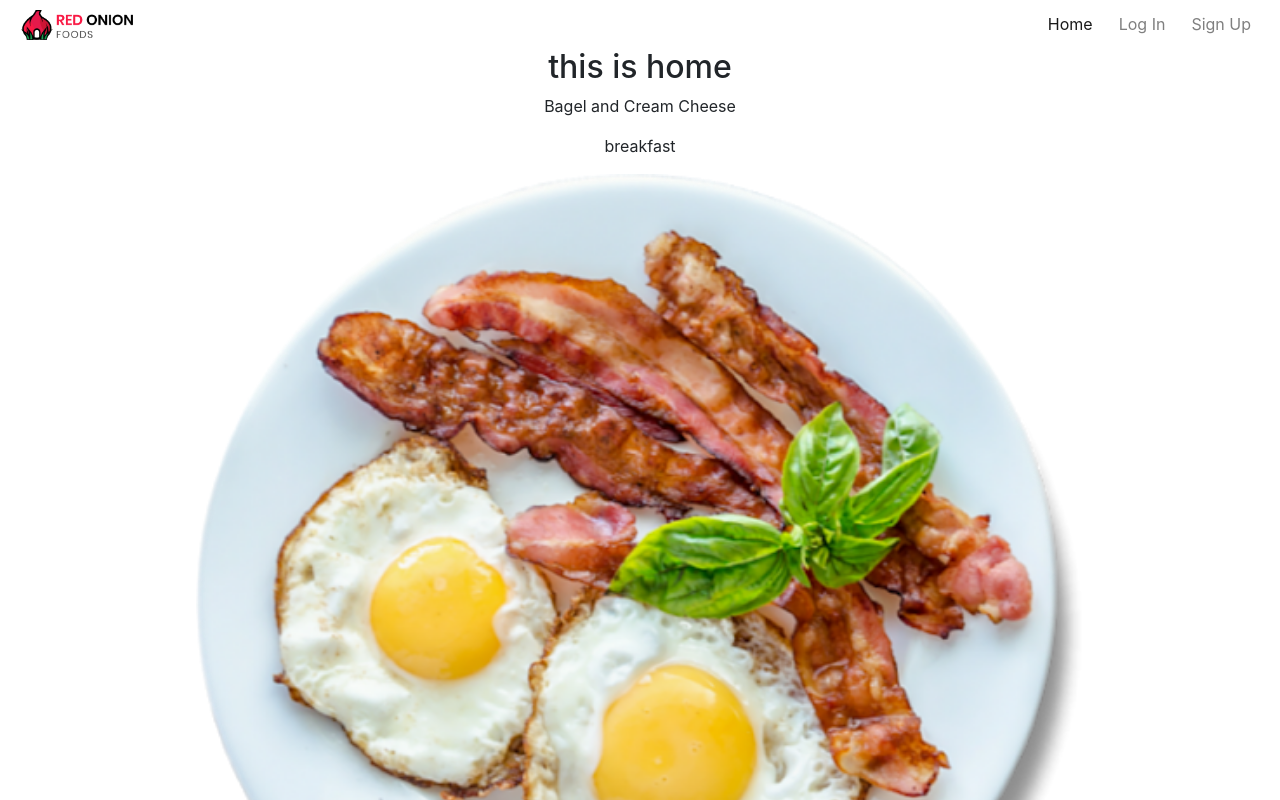
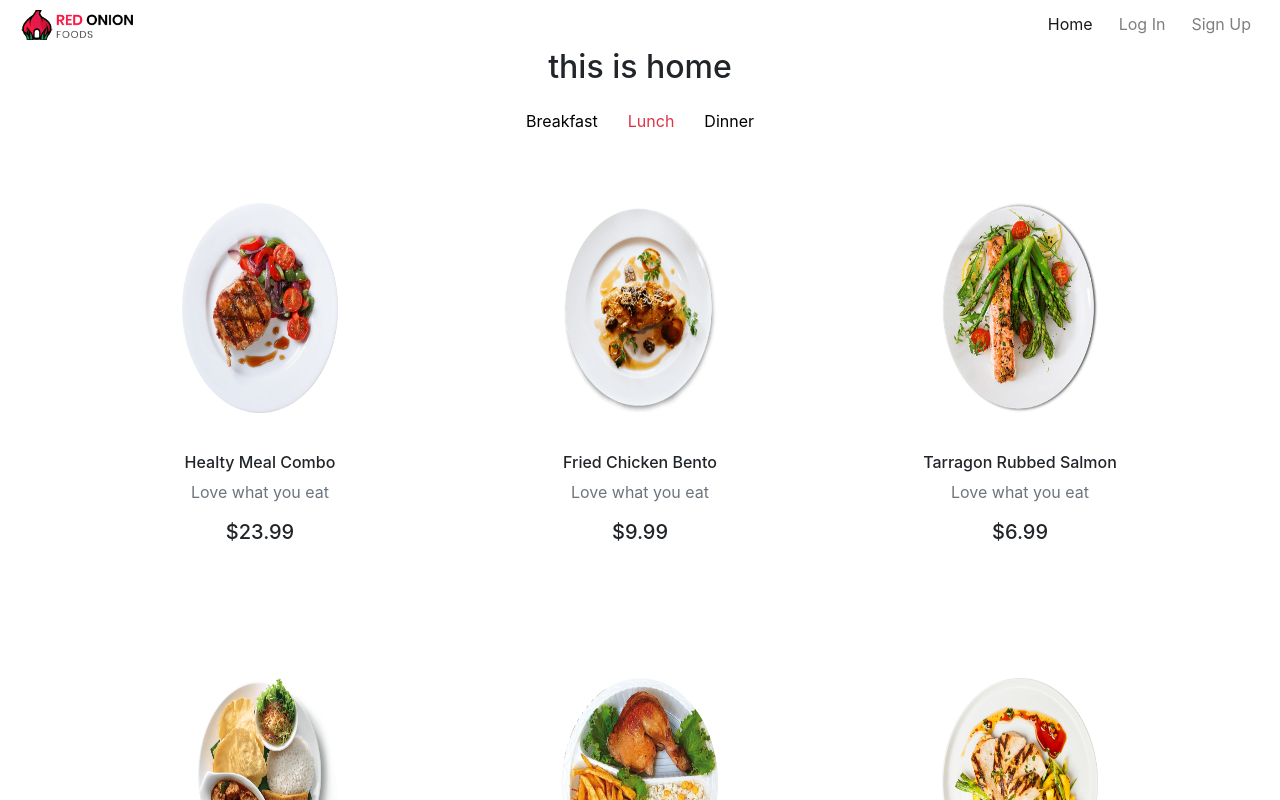
Before and after one commit to sifatMoonjerin/red-onion-foods, a React (Create React App) app: page / in a window 1280 px wide. Shown: the top 800 px of the page. Built offline with nearby package versions, Linux system fonts and the light colour scheme; no server answers.

Commit message:
menu added

```diff
--- a/src/components/Home/Home.js
+++ b/src/components/Home/Home.js
@@ -1,23 +1,13 @@
 import React from 'react';
-import fakeData from '../../resources/fakeData';
+
+import Menu from '../Menu/Menu';
 
 const Home = () => {
 
     return (
         <div>
             <h2>this is home</h2>
-            {
-                fakeData.map(el => {
-                    return (
-                        <div>
-                            <p>{el.title}</p>
-                            <p>{el.type}</p>
-                            <img src={el.image} alt="sfd"></img>
-                        </div>
-
-                    )
-                })
-            }
+            <Menu></Menu>
 
         </div>
     );
--- /dev/null
+++ b/src/components/Item/Item.css
@@ -0,0 +1,17 @@
+.card{
+    margin: 25px auto;
+    width: 16rem;
+    height: 425px;
+    padding: 10px;
+    border: none;
+    cursor: pointer;
+}
+
+.card:hover{
+    box-shadow: 0px 0px 40px lightgray;
+}
+
+.card-img-top{
+    height: 250px;
+    padding: 20px 40px;
+}
--- /dev/null
+++ b/src/components/Item/Item.js
@@ -0,0 +1,19 @@
+import React from 'react';
+import './Item.css';
+
+const Item = (props) => {
+    return (
+        <div className="col-lg-4">
+            <div className="card">
+                <img src={props.item.image} className="card-img-top" alt="..."/>
+                <div className="card-body">
+                    <h6>{props.item.title}</h6>
+                    <p className="text-muted">{props.item.phrase}</p>
+                    <h5>${props.item.price}</h5>
+                </div>
+            </div>
+        </div>
+    );
+};
+
+export default Item;
--- /dev/null
+++ b/src/components/Menu/Menu.js
@@ -0,0 +1,29 @@
+import React, { useState } from 'react';
+import MenuBar from '../MenuBar/MenuBar';
+import SubMenu from '../SubMenu/SubMenu';
+import fakeData from '../../resources/fakeData';
+
+const Menu = () => {
+    const [curCategory, setCurCategory] = useState('lunch');
+    const [curMenu, setCurMenu] = useState(fakeData.filter(item => {
+            return item.type === curCategory
+        }))
+
+    const handleMenu = submenu => {
+        setCurCategory(submenu);
+        setCurMenu(fakeData.filter(item => {
+            return item.type === submenu
+        }))
+    }
+
+    return (
+        <div>
+            <MenuBar handleMenu={handleMenu}
+                curCategory={curCategory}
+            ></MenuBar>
+            <SubMenu curMenu={curMenu}></SubMenu>
+        </div>
+    );
+};
+
+export default Menu;
--- /dev/null
+++ b/src/components/MenuBar/MenuBar.css
@@ -0,0 +1,11 @@
+.menu-toggle{
+    background-color: transparent;
+    border: none;
+    padding: 10px;
+    margin: 5px;
+}
+
+
+.menu-toggle:focus{
+    outline: none;
+}
--- /dev/null
+++ b/src/components/MenuBar/MenuBar.js
@@ -0,0 +1,23 @@
+import React from 'react';
+import './MenuBar.css';
+
+const MenuBar = (props) => {
+    return (
+        <div>
+            <button onClick={()=>props.handleMenu('breakfast')}
+                className={`menu-toggle
+                ${props.curCategory === 'breakfast'?'text-danger':''}`}
+            >Breakfast</button>
+            <button onClick={()=>props.handleMenu('lunch')}
+                className={`menu-toggle
+                ${props.curCategory === 'lunch'?'text-danger':''}`}
+            >Lunch</button>
+            <button onClick={()=>props.handleMenu('dinner')}
+                className={`menu-toggle
+                ${props.curCategory === 'dinner'?'text-danger':''}`}
+            >Dinner</button>
+        </div>
+    );
+};
+
+export default MenuBar;
--- /dev/null
+++ b/src/components/SubMenu/SubMenu.js
@@ -0,0 +1,17 @@
+import React from 'react';
+import Item from '../Item/Item';
+import './SubMenu.css';
+
+const SubMenu = (props) => {
+    return (
+        <div className="container">
+            <div className="row">
+                {
+                    props.curMenu.map(item => <Item item={item}></Item>)
+                }
+            </div>
+        </div>
+    );
+};
+
+export default SubMenu;
--- a/src/resources/fakeData.js
+++ b/src/resources/fakeData.js
@@ -127,7 +127,7 @@ const fakeData = [
         -Mark Twain`
     },
     {
-        title: 'Salmon with Grapefruit and Lentil Salad',
+        title: 'Salmon with Lentil Salad',
         image: dinner0,
         price: 9.99,
         type: 'dinner',
@@ -145,7 +145,7 @@ const fakeData = [
         -Mark Twain`
     },
     {
-        title: 'Lamb Tenderloin with Quinoa Pilaf',
+        title: 'Lamb Tenderloin',
         image: dinner2,
         price: 12.99,
         type: 'dinner',
```
Also changed, not shown: src/components/SubMenu/SubMenu.css (added).
